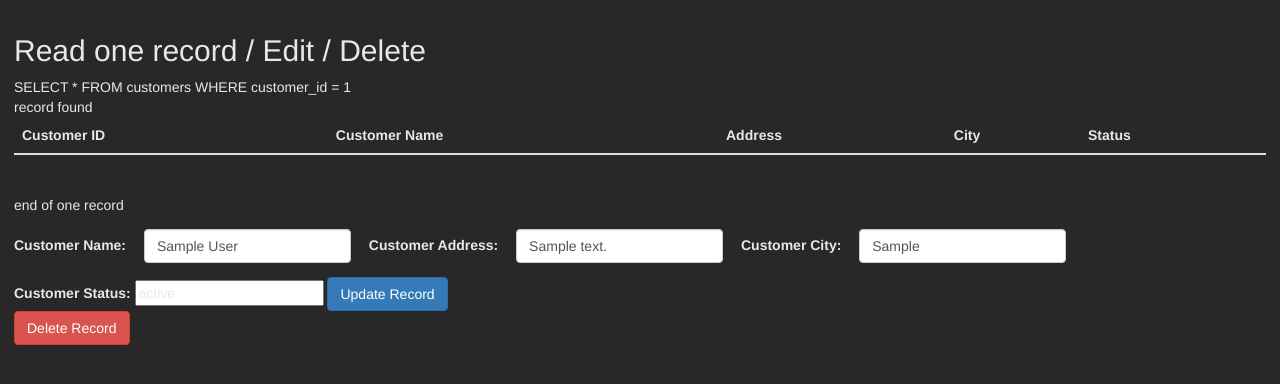
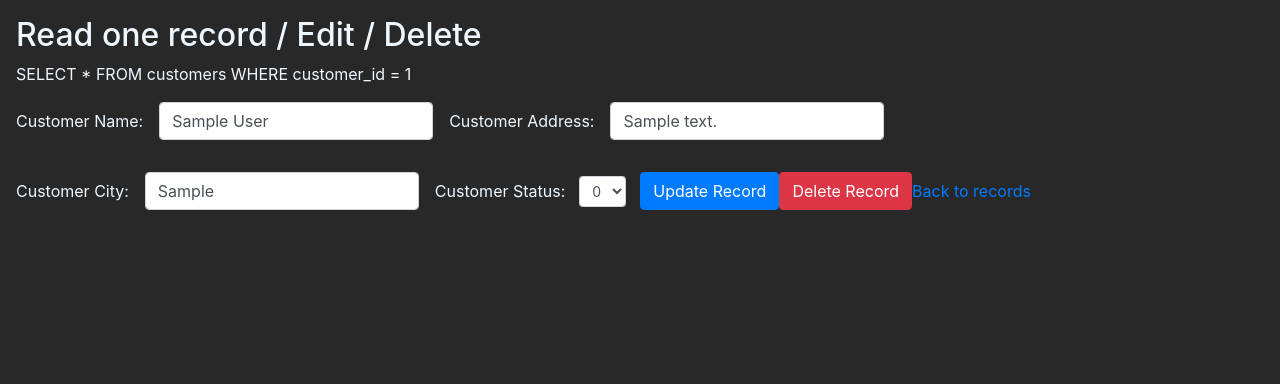
Before and after one commit to elbytes/AdminArea_registeration, a PHP site: page /read-one-record.php?id=1 in a window 1280 px wide. Shown: the top 384 px of the page. Run offline with PHP 8.4, Linux system fonts and the light colour scheme; tables that the repository leaves empty or names only in its code hold one stand-in row (values such as "Sample post"); lists and menus that the app fills with data are empty.

Commit message:
fixed create populate issue

```diff
--- a/read-one-record.php
+++ b/read-one-record.php
@@ -1,7 +1,7 @@
 <!DOCTYPE html>
 <html>
 <head>
-  <link rel="stylesheet" href="https://maxcdn.bootstrapcdn.com/bootstrap/3.4.1/css/bootstrap.min.css">
+<link rel="stylesheet" href="https://cdn.jsdelivr.net/npm/bootstrap@4.5.3/dist/css/bootstrap.min.css" integrity="sha384-TX8t27EcRE3e/ihU7zmQxVncDAy5uIKz4rEkgIXeMed4M0jlfIDPvg6uqKI2xXr2" crossorigin="anonymous">
   <style type="text/css">
     ol {
       margin:1em;
@@ -14,7 +14,7 @@
     body {
       padding: 1em;
       background-color: #282828 ;
-      color: #E8E8E8;
+      color: #eff7fe;
     }
 
     .form-control{
@@ -38,6 +38,7 @@
    $customerAddress= "";
    $customerCity = "";
    $customerStatus = "";
+   $statusArray = array("0", "1");
 
    $serverName = "localhost";
    $userName = "root";
@@ -65,7 +66,6 @@ try{
         $updateQuery->bindParam(5,$customerId);
         $updateQuery->execute();
 
-        //echo "debug: $updateQuery";
     }     // end isset updateRecord
     else{
         $customerId = htmlspecialchars($_GET['id']);
@@ -77,8 +77,7 @@ try{
     } // end isset deleteRecord
 
 
-    // echo "<br />";
-    // var_dump($conn);
+
     $selectQuery = "SELECT * FROM customers WHERE customer_id = " .$customerId;
     echo $selectQuery;
 
@@ -87,26 +86,18 @@ try{
 
     $result = $query->setFetchMode(PDO::FETCH_ASSOC);
 
-    $htmlOutput = '<table class="table table-dark">';
-    $htmlOutput .= '<thead class="thead-dark">';
-    $htmlOutput .= "<tr>";
-    $htmlOutput .= '<th scope="col">Customer ID</th>';
-    $htmlOutput .= '<th scope="col">Customer Name</th>';
-    $htmlOutput .= '<th scope="col">Address</th>';
-    $htmlOutput .= '<th scope="col">City</th>';
-    $htmlOutput .= '<th scope="col">Status</th>';
-    $htmlOutput .= "</tr>";
-    $htmlOutput .= '</thead>';
 
     $customers = $query->fetch();
 
     if(!empty($customers)){
-        echo "<br />record found";
+        $customerName = $customers["customer_name"];
+        $customerAddress = $customers["customer_address"];
+        $customerCity = $customers["customer_city"];
+        $customerStatus = $customers["customer_status"];
     }
-
-    $htmlOutput .= "</table>";
-    echo $htmlOutput;
-    echo "<br />end of one record";
+    else{
+        echo "<br />customer record not found!";
+    }
 
 
     $customerName = $customers["customer_name"];
@@ -132,7 +123,12 @@ try{
     </div>
   <div class="form-group">
     <label for="customer__status">Customer Status:</label>
-    <input type="text"  id="customer__status" name="customer_status" value="<?php echo $customerStatus ?>" />
+    <select class="form-control form-control-sm" name="customer_status" id="customer_status">
+    <?php
+              foreach($statusArray as $value){
+                echo '<option value="'.$value.'">'.$value.'</option>';
+              }
+            ?>
     </div>
     <input type="submit" class="btn btn-primary" name="updateRecord" value="Update Record">
     <br />
@@ -140,6 +136,7 @@ try{
     <br />
     </form>
 
+    <a href="customers-records.php">Back to records</a>
 
     <?php
 
```
Also changed, not shown: create-customer-record.php (+9 -55 lines), customer-form.php (added, +49 -0 lines), customers-records.php (+13 -17 lines).
